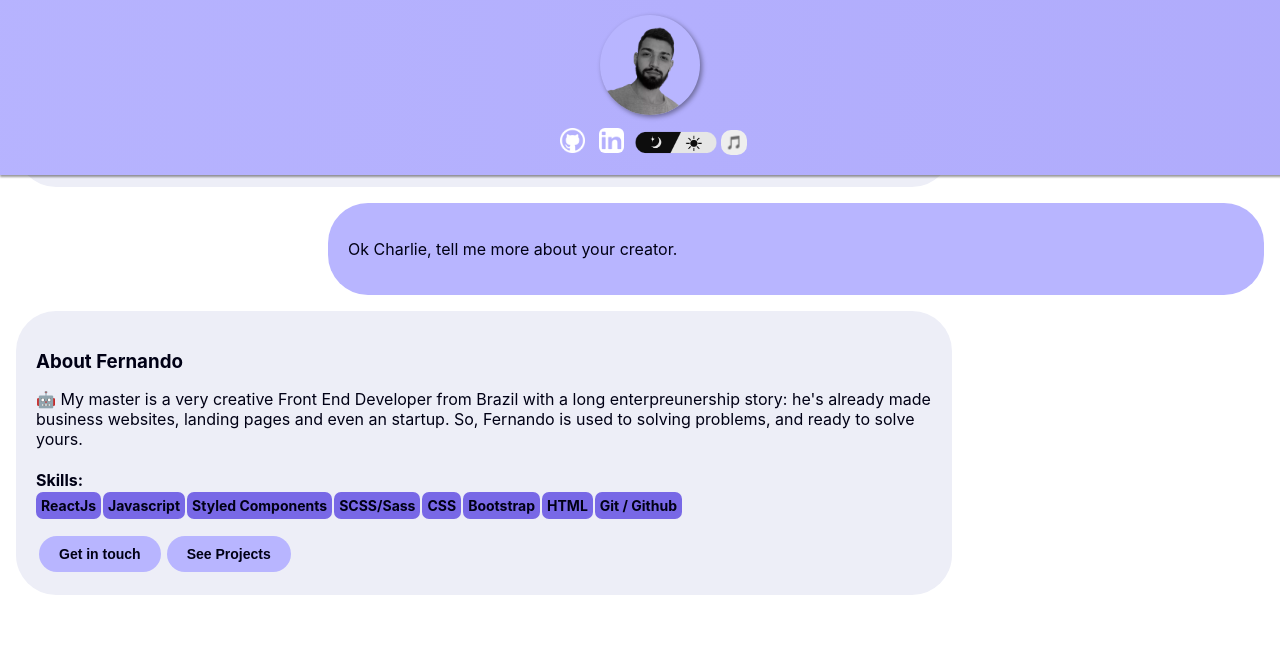
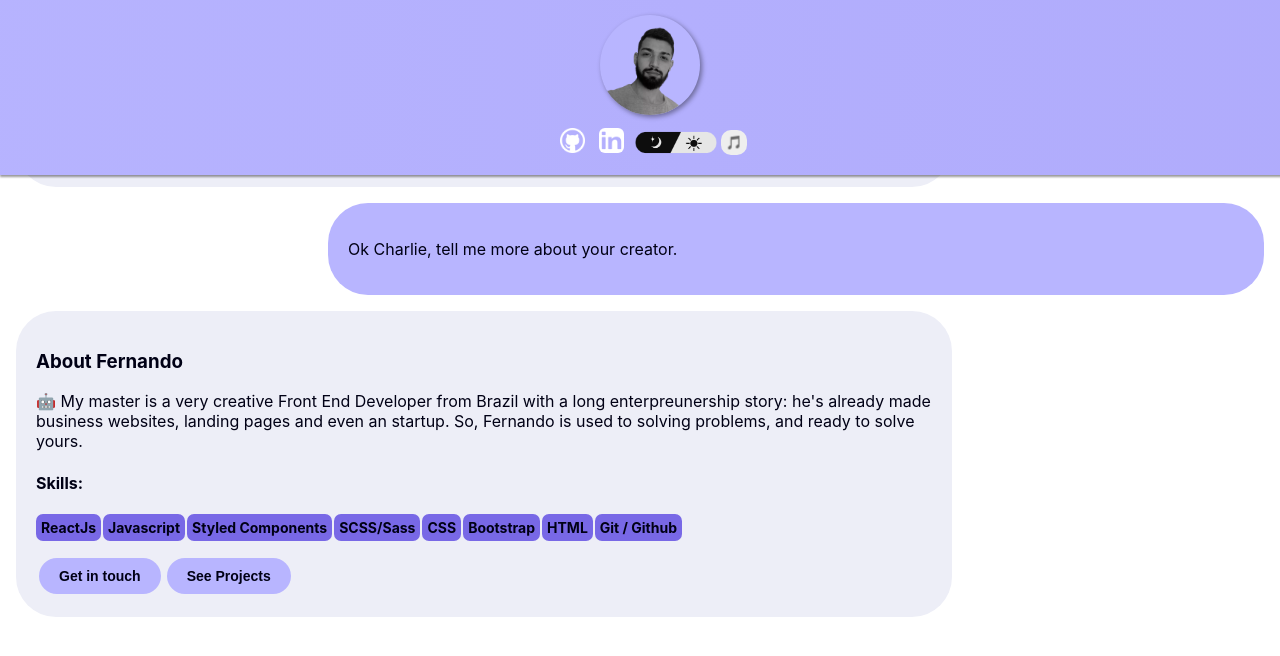
Before and after one commit to 21fernandinhow/botportfolio, a React (Create React App) app: page / in a window 1280 px wide. Both pictures are taken after a click on the button "About Fernando". Shown: the part 200-856 px from the top of the page. Built offline with nearby package versions, Linux system fonts and the light colour scheme.

Commit message:
changed skills margin

```diff
--- a/src/components/about.js
+++ b/src/components/about.js
@@ -4,11 +4,11 @@ function About (){
 
     return (
         <div>
-            <h3 className='subtitle'>About Fernando</h3>
+            <h3>About Fernando</h3>
             <p> 🤖 My master is a very creative Front End Developer from Brazil with a
             long enterpreunership story: he's already made business websites, landing pages and
             even an startup. So, Fernando is used to solving problems, and ready to solve yours.</p>
-            <h4 className='subtitle'>Skills:</h4>
+            <h4>Skills:</h4>
             <div className="skills">
                 <p>ReactJs</p>
                 <p>Javascript</p>
--- a/src/css/style.css
+++ b/src/css/style.css
@@ -252,10 +252,6 @@ body::-webkit-scrollbar-thumb {
   transition: 0.8s;
 }
 
-.subtitle {
-  margin-bottom: 2px;
-}
-
 @media (max-width: 720px) {
   #message-box {
     margin-top: 30vh;
--- a/src/sass/style.scss
+++ b/src/sass/style.scss
@@ -79,10 +79,6 @@ body::-webkit-scrollbar-thumb {
     }
 }
 
-.subtitle{
-    margin-bottom: 2px;
-}
-
 //Responsivity
 @media (max-width: 720px){
     #message-box{
```
Also changed, not shown: 1 other file (tests, documents, lock files or other folders).
